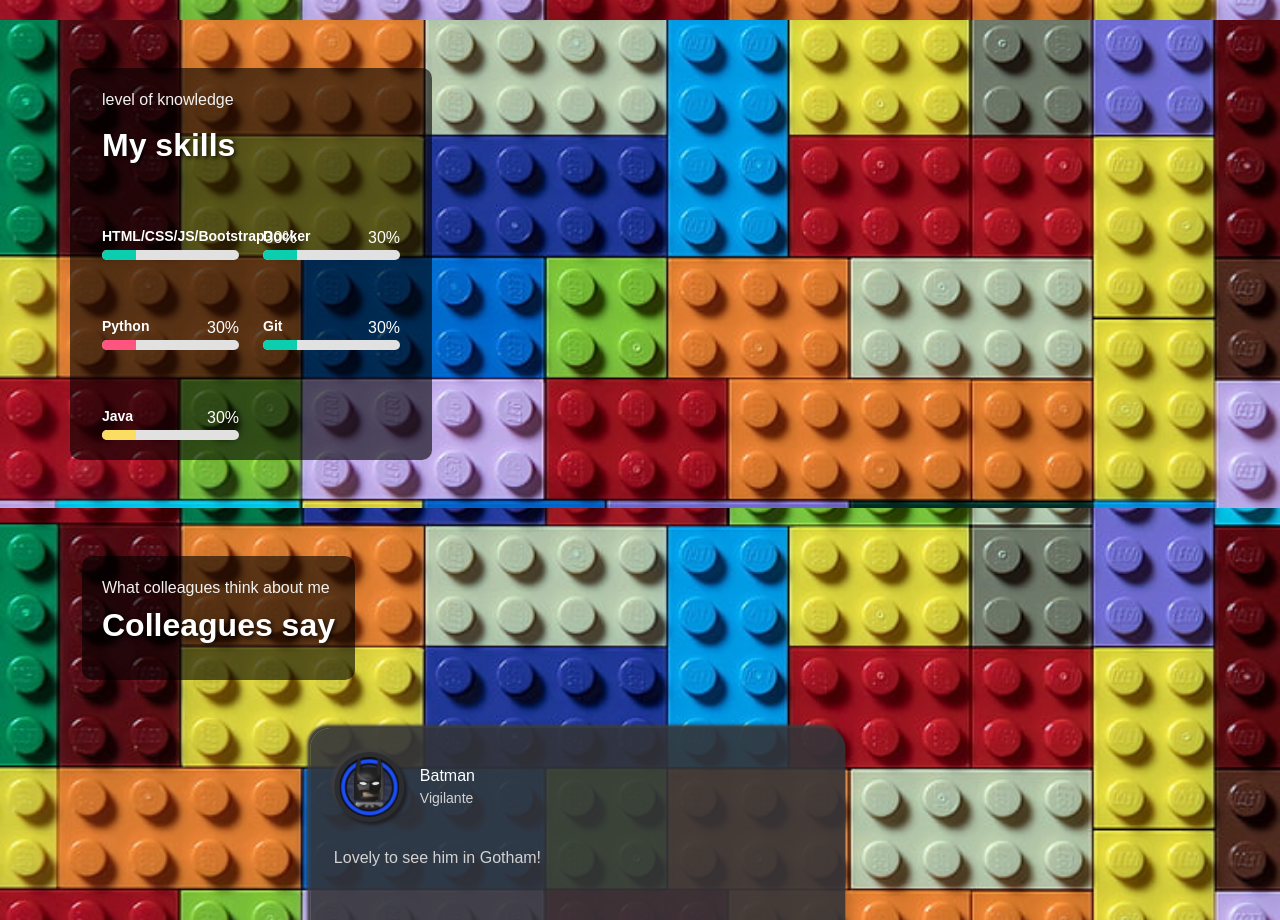
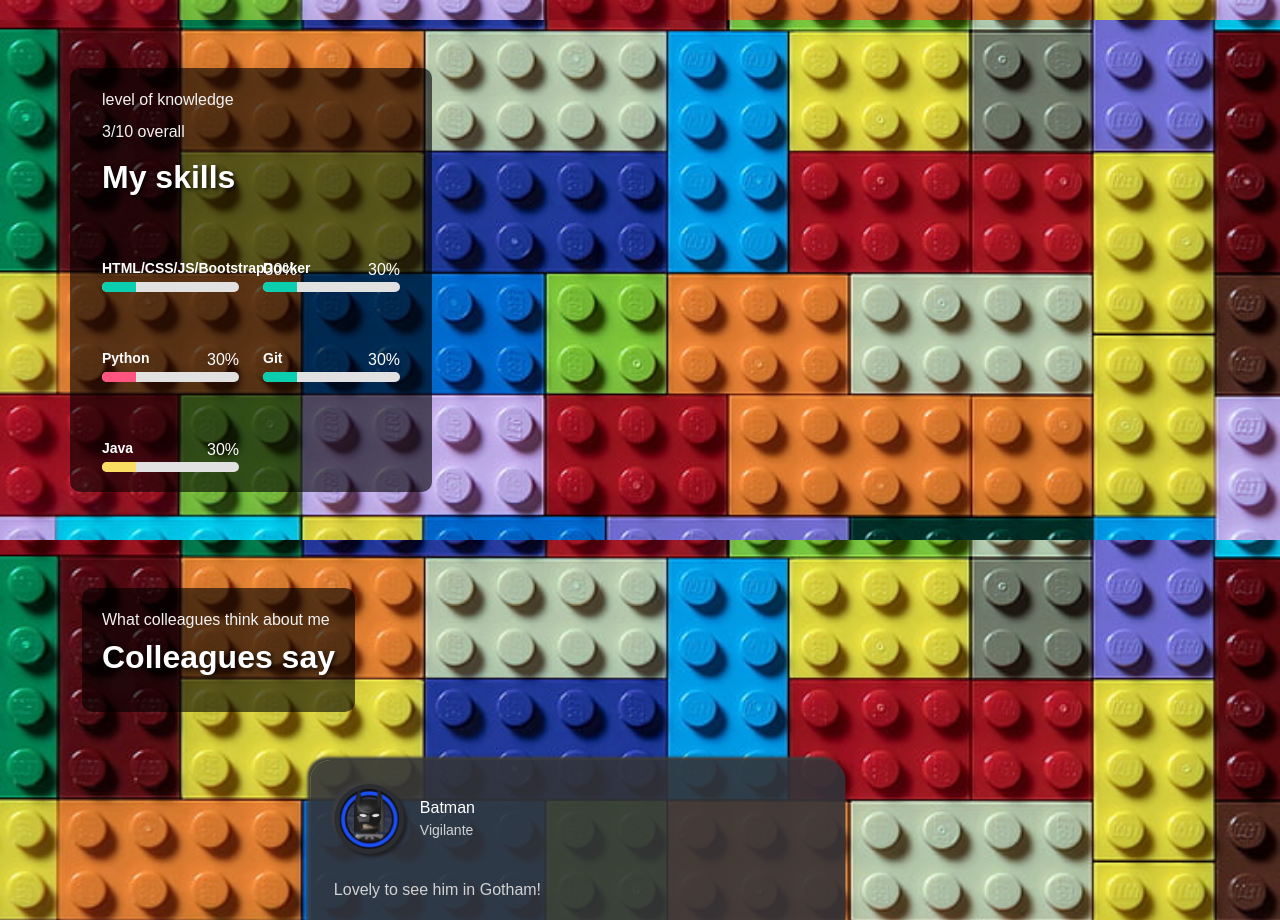
Before and after one commit to 47-r0nan/47-r0nan.github.io, a website: page index.html in a window 1280 px wide. Shown: the part 1240-2160 px from the top of the page. Drawn offline with nearby package versions, Linux system fonts and the light colour scheme.

Commit message:
Update index.html

```diff
--- a/index.html
+++ b/index.html
@@ -133,6 +133,7 @@
                     <div class="col-lg-12">
                         <div class="title-content mb-4">
                             <p class="mb-2">level of knowledge</p>
+                            <p class="mb-2">3/10 overall</p>
                             <h2 class="base-color">My skills</h2>
                         </div>
                     </div>
```
